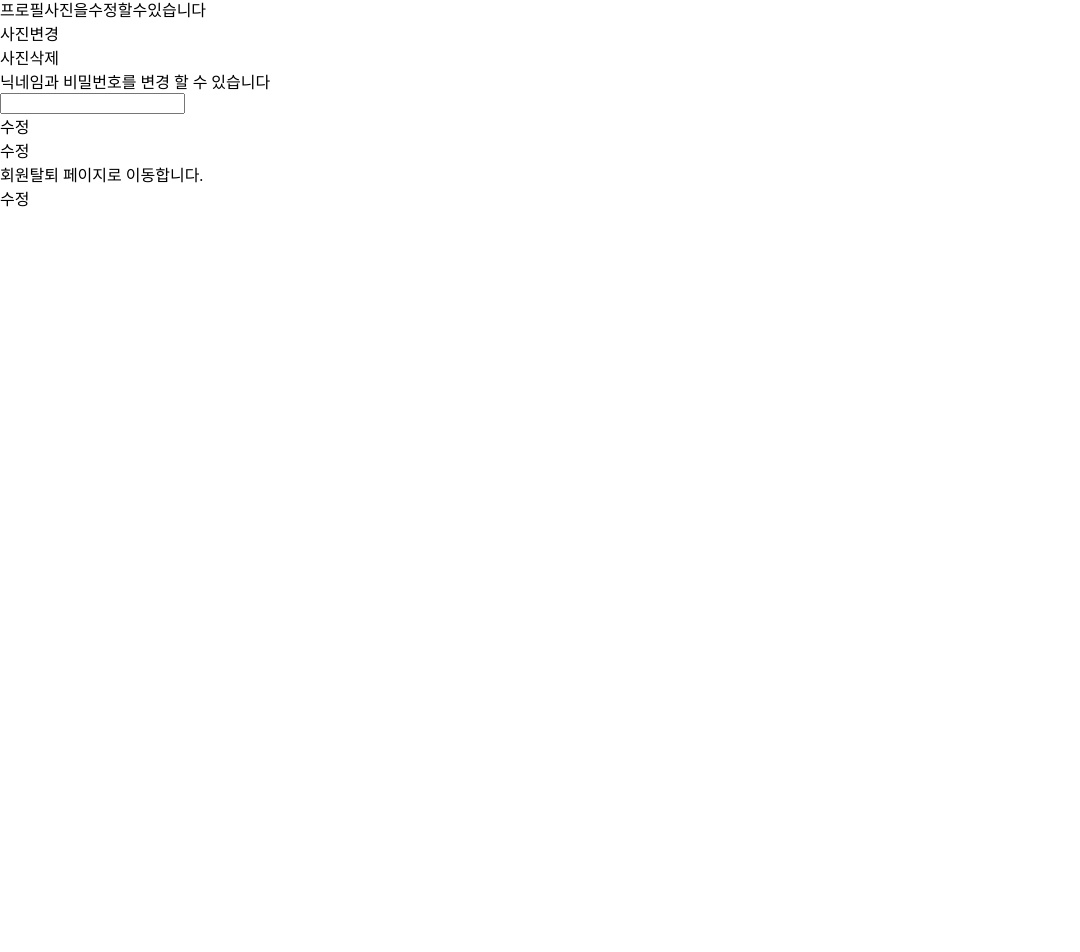
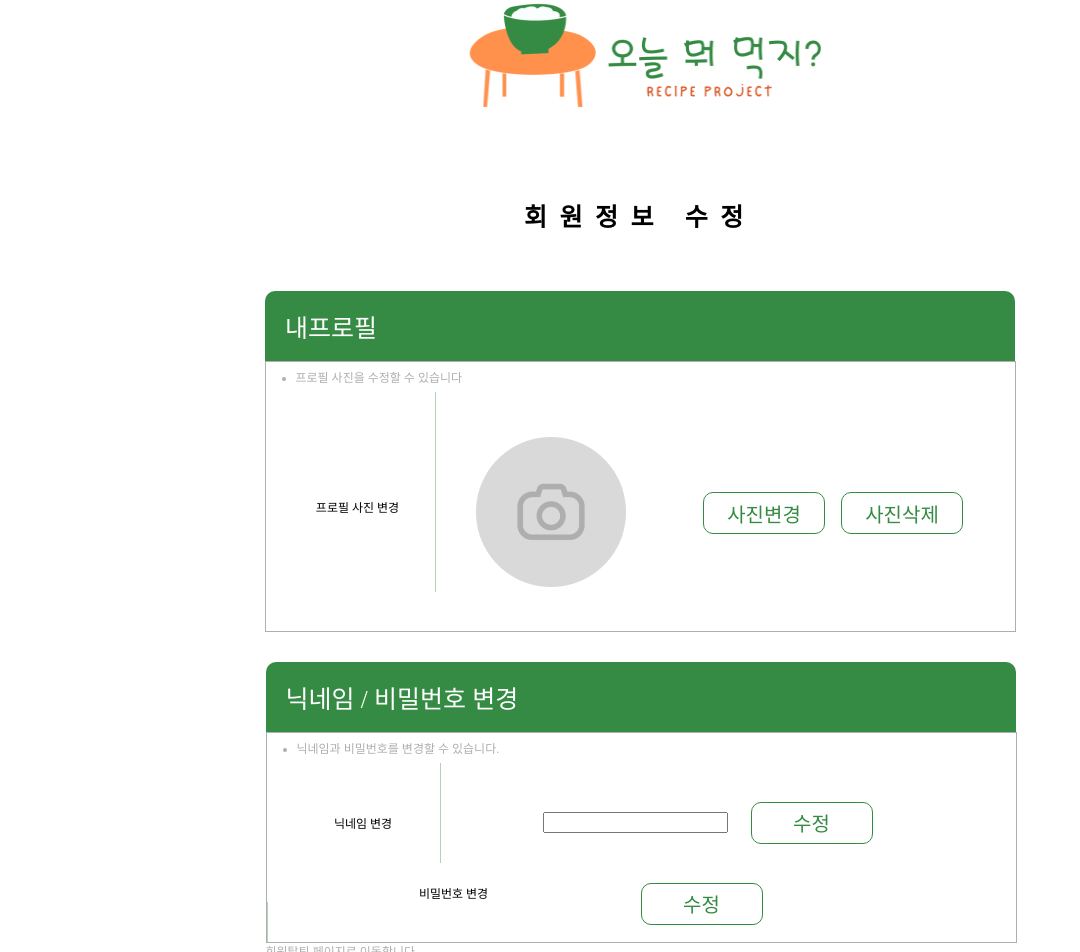
Before and after one commit to Ningen09/Recipe_Platform_Project, a React (Create React App) app in the folder recipe_front/: page /user in a window 1280 px wide. Shown: the part 51-1003 px from the top of the page, without its empty margins (0-1080 px from the left). Before the commit the page ends 800 px from the top, so only its background shows below. Built offline with nearby package versions, Linux system fonts and the light colour scheme; a web font is replaced by a local one.

Commit message:
2023.10.25_UserInterface_Update

```diff
--- a/recipe_front/src/views/Authentication/style.css
+++ b/recipe_front/src/views/Authentication/style.css
@@ -3,7 +3,7 @@
     justify-content: center;
     align-items: center;
     flex-direction: column;
-    width: 100%; /* 화면 너비에 맞게 확장 */
+    width: 100%;
 
 }
 
@@ -43,7 +43,6 @@
 .sign-in-title{
     color: #000;
     text-align: center;
-    font-family: Inter;
     font-size: 25px;
     font-style: normal;
     font-weight: 600;
--- a/recipe_front/src/views/User/index.tsx
+++ b/recipe_front/src/views/User/index.tsx
@@ -8,28 +8,79 @@ export default function index() {
 
         //                  render: 사용자 정보 컴포넌트 랜더링                    //
         return(
+
             <div id='user-update-wrapper'>
-                <div className='Authentication-header'></div>
-                <div className='update-title'>{"회원정보수정"}</div>
-                <div className='update-profile-title'>{"내프로필"}</div>
+                <div className='user-update-header'>
+                    <div className='user-update-logo-box'>
+                        <div className='user-update-logo'></div>
+                    </div>
+                </div>
+                <div className='user-update-title-box'>
+                    <div className='user-update-title'>{"회원정보 수정"}</div>
+                </div>
+                <div className='user-profile-title-container'>
+                    <div className='user-profile-box'>
+                        <div className='update-profile-title'>{"내프로필"}</div>
+                    </div>
+                </div>
                 <div className='update-profile-image-container'>
-                    <div className='update-tip'>{"프로필사진을수정할수있습니다"}</div>
-                    <div className='profile-update-text'></div>
-                    <div className='update-profile-image'>
-                        <div className='user-info-profile-icon-box'>
-                            <div className='image-box-white-icon'></div>
+                    <div className='update-tip-container'>
+                        <ul className='update-tip-box'>
+                            <li className='update-tip'>{"프로필 사진을 수정할 수 있습니다"}</li>
+                        </ul>
+                    </div>
+                    <div className='profile-update-container'>
+                        <div className='profile-update-text'>{"프로필 사진 변경"}</div>
+                        <div className='profile-line'></div>
+                        <div className='user-profile-container'>
+                            <div className='user-info-profile-icon-box'>
+                                <div className='image-box-white-icon'></div>
+                            </div>
+                            <div className='profile-button-container'>
+                                <div className='profile-button-box'>
+                                    <div className='icon-button-update'>{"사진변경"}</div>
+                                    <div className='icon-button-delete'>{"사진삭제"}</div>
+                                </div>
+                            </div>
                         </div>
                     </div>
-                        <div className='icon-button-update'>{"사진변경"}</div>
-                        <div className='icon-button-delete'>{"사진삭제"}</div>
                     <div className='update-nickname-password-container'>
-                        <div className='update-nickname-password-title'></div>
-                        <div className='update-tip'>{"닉네임과 비밀번호를 변경 할 수 있습니다"}</div>
-                        <div className='nickname-update-text'></div>
-                        <input type="text" />
-                        <div className='icon-button-update'>{"수정"}</div>
-                        <div className='password-update-text'></div>
-                        <div className='icon-button-update'>{"수정"}</div>
+                        <div className='update-nickname-password-title-box'>
+                            <div className='update-nickname-password-title'>{"닉네임 / 비밀번호 변경"}</div>
+                        </div>
+                        <div className='nickname-update-container'>
+                            <div className='update-tip-container'>
+                                <ul className='update-tip-box'>
+                                    <li className='update-tip'>{"닉네임과 비밀번호를 변경할 수 있습니다."}</li>
+                                </ul>
+                            </div>
+                            <div className='nickname-password-update-container'>
+                                <div className='nickname-update-text'>{"닉네임 변경"}</div>
+                                <div className='nickname-line'></div>
+                                <div className='nickname-input-box'>
+                                    <div className='nickname-input-container'>
+                                        <input type="text" />
+                                    <div className='nickname-button-container'>
+                                        <div className='nickname-button-box'>
+                                            <div className='nickname-button-update'>{"수정"}</div>
+                                        </div>
+                                    </div>
+                                    </div>
+                                </div>
+                            </div>
+                            <div className='password-update-container'>
+                                    <div className='password-change-line'></div>
+                                    <div className='password-change-text-box'>
+                                        <div className='password-change-text'>{"비밀번호 변경"}</div>
+                                        <div className='password-line'></div>
+                                    </div>
+                                    <div className='password-change-button-container'>
+                                        <div className='password-change-button-box'>
+                                            <div className='password-change-button'>{"수정"}</div>
+                                        </div>
+                                    </div>
+                            </div>
+                        </div>
                     </div>
                     <div className='withdrawal-container'>
                         <div className='withdrawal-title'></div>
--- a/recipe_front/src/views/User/style.css
+++ b/recipe_front/src/views/User/style.css
@@ -0,0 +1,428 @@
+#user-update-wrapper{
+    display: flex;
+    justify-content: center;
+    align-items: center;
+    flex-direction: column;
+    width: 100%;
+}
+.user-update-header{
+    height: 210px;
+    flex-shrink: 0;
+
+    display: flex;
+    justify-content: center;
+    align-items: center;
+}
+
+.user-update-logo-box{
+    width: 365px;
+    height: 120px;
+
+}
+
+.user-update-logo{
+    width: 100%;
+    height: 100%;
+
+    background-image: url(assets/Logo.png);
+    background-position: 50% 50%;
+    background-size: 100% 100%;
+}
+
+.user-update-title-box{
+    height: 112px;
+
+    display: flex;
+    flex-direction: column;
+    justify-content: center;
+
+}
+
+.user-update-title{
+    color: #000;
+    text-align: center;
+    font-size: 25px;
+    font-style: normal;
+    font-weight: 600;
+    line-height: normal;
+    letter-spacing: 12.5px;
+}
+
+.user-profile-image-container{
+    display: flex;
+}
+
+.user-profile-box{
+    width: 750px;
+    height: 70px;
+    flex-shrink: 0;
+    border-radius: 10px 10px 0px 0px;
+    background: #358B43;
+}
+
+.update-profile-title{
+    display: flex;
+    width: 217px;
+    height: 70px;
+    flex-direction: column;
+    justify-content: center;
+    margin: 20px;
+
+    color: #FFF;
+    font-size: 25px;
+    font-style: normal;
+    font-weight: 400;
+    line-height: normal;
+}
+
+.update-profile-image-container{
+    width: 749px;
+    height: 269px;
+
+    border: 1px solid #AEAEAE;
+
+}
+
+.update-tip-container{
+    display: flex;
+    width: 710px;
+    height: 30px;
+}
+
+.update-tip-box{
+    display: flex;
+    width: 710px;
+    height: 30px;
+
+    padding-left: 30px;
+    margin: 0px;
+    flex-direction: column;
+    justify-content: center;
+}
+
+.update-tip{
+    color: #AEAEAE;
+    font-size: 12px;
+    font-style: normal;
+    font-weight: 400;
+    line-height: normal;
+}
+
+.profile-update-container{
+    width: 750px;
+    height: 240px;
+
+    display: flex;
+    justify-content: center;
+}
+
+.profile-line{
+    width: 1px;
+    height: 200px;
+    background: #B2D3B7;
+}
+
+.profile-update-text{
+    display: flex;
+    width: 154px;
+    height: 230px;
+    flex-direction: column;
+    justify-content: center;
+
+    color: #000;
+    text-align: center;
+    font-size: 12px;
+    font-style: normal;
+    font-weight: 400;
+    line-height: normal;
+}
+
+
+.user-profile-container{
+    width: 565px;
+    height: 241px;
+
+    display: flex;
+    justify-content: center;
+
+}
+
+.user-info-profile-icon-box {
+    width: 230px;
+    height: 240px;
+
+    display: flex;
+    flex-direction: column;
+    justify-content: center;
+    align-items: center;
+}
+
+.image-box-white-icon {
+    width: 150px;
+    height: 150px;
+
+    display: flex;
+    flex-direction: column;
+    justify-content: center;
+    background: url(assets/Profile-Icon.png);
+}
+
+.profile-button-container{
+    width: 335px;
+    height: 240px;
+
+    display: flex;
+    justify-content: center;
+    align-items: center;
+}
+
+.profile-button-box{
+    width: 260px;
+    height: 40px;
+    display: flex;
+    justify-content: space-between;
+}
+
+.icon-button-update{
+
+    width: 120px;
+    height: 40px;
+
+
+    border-radius: 10px;
+    border: 1px solid #358B43;
+    background: #FFF;
+
+    display: flex;
+    flex-direction: column;
+    justify-content: center;
+
+    color: #358B43;
+    text-align: center;
+    font-size: 20px;
+    font-style: normal;
+    font-weight: 400;
+    line-height: normal;
+  }
+
+.input-button:hover {
+    cursor: pointer;
+  }
+
+.icon-button-delete{
+    width: 120px;
+    height: 40px;
+
+
+    border-radius: 10px;
+    border: 1px solid #358B43;
+    background: #FFF;
+
+    display: flex;
+    flex-direction: column;
+    justify-content: center;
+
+    color: #358B43;
+    text-align: center;
+    font-size: 20px;
+    font-style: normal;
+    font-weight: 400;
+    line-height: normal;
+}
+
+.update-nickname-password-container{
+    width: 750px;
+    height: 280px;
+    margin-top: 30px;
+    justify-content: center;
+
+}
+.update-nickname-password-title-box{
+
+    display: flex;
+
+
+    width: 750px;
+    height: 70px;
+    flex-shrink: 0;
+    border-radius: 10px 10px 0px 0px;
+    background: #358B43;
+}
+
+.update-nickname-password-title{
+    display: flex;
+    width: 710px;
+    height: 70px;
+    flex-direction: column;
+    justify-content: center;
+    margin-left: 20px;
+
+    color: #FFF;
+    font-size: 25px;
+    font-style: normal;
+    font-weight: 400;
+    line-height: normal;
+}
+
+.nickname-update-container{
+    width: 749px;
+    height: 209px;
+    display: flex;
+    flex-direction: column;
+    justify-content: center;
+
+    border: 1px solid #AEAEAE;
+}
+
+.nickname-password-update-container{
+    width: 750px;
+    height: 120px;
+
+    display: flex;
+    flex-direction: row;
+    justify-content: center;
+}
+
+.nickname-update-text{
+    display: flex;
+    width: 154px;
+    height: 120px;
+    flex-direction: column;
+    justify-content: center;
+
+    color: #000;
+    text-align: center;
+    font-size: 12px;
+    font-style: normal;
+    font-weight: 400;
+    line-height: normal;
+}
+.nickname-line{
+    width: 1px;
+    height: 100.005px;
+
+    background: #B2D3B7;
+
+}
+
+.nickname-input-box{
+    width: 556px;
+    height: 120px;
+
+    display: flex;
+    justify-content: center;
+}
+
+.nickname-input-container{
+    display: flex;
+    width: 367px;
+    height: 120px;
+    justify-content: center;
+    align-items: center;
+}
+
+.nickname-button-container{
+    width: 168px;
+    height: 120px;
+
+    display: flex;
+    flex-direction: column;
+    justify-content: center;
+    align-items: center;
+}
+
+.nickname-button-box{
+
+    width: 120px;
+    height: 40px;
+
+    border-radius: 10px;
+    border: 1px solid #358B43;
+    background: #FFF;
+
+}
+
+.nickname-button-update{
+    display: flex;
+    width: 120px;
+    height: 40px;
+    flex-direction: column;
+    justify-content: center;
+
+    color: #358B43;
+    text-align: center;
+    font-size: 20px;
+    font-style: normal;
+    font-weight: 400;
+    line-height: normal;
+}
+
+.password-update-container{
+    width: 750px;
+    height: 60px;
+    display: flex;
+}
+
+.password-change-line{
+    width: 690px;
+    height: 1px;
+
+
+    background: #B2D3B7;
+}
+
+.password-change-text-box{
+    display: flex;
+    width: 374px;
+    height: 60px;
+    flex-direction: column;
+    justify-content: center;
+    flex-shrink: 0;
+}
+
+.password-change-text{
+    color: #000;
+    text-align: center;
+    font-size: 12px;
+    font-style: normal;
+    font-weight: 400;
+    line-height: normal;
+}
+
+.password-line{
+    width: 1px;
+    height: 40px;
+    background: #B2D3B7;
+}
+
+.password-change-button-container{
+    width: 376px;
+    height: 60px;
+    flex-shrink: 0;
+}
+
+.password-change-button-box{
+
+    width: 120px;
+    height: 40px;
+
+    border-radius: 10px;
+    border: 1px solid #358B43;
+    background: #FFF;
+
+}
+
+.password-change-button{
+    display: flex;
+    width: 120px;
+    height: 40px;
+    flex-direction: column;
+    justify-content: center;
+
+    color: #358B43;
+    text-align: center;
+    font-size: 20px;
+    font-style: normal;
+    font-weight: 400;
+    line-height: normal;
+}
```
Also changed, not shown: recipe_front/src/views/User/assets/Logo.png (added), recipe_front/src/views/User/assets/Profile-Icon.png (added).
